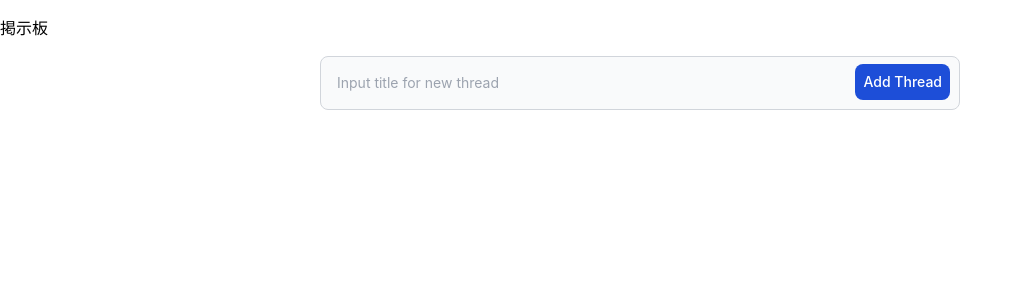
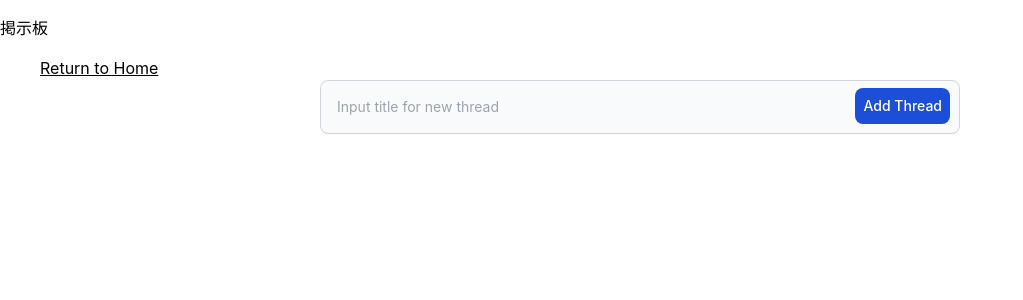
Before and after one commit to hikari-8/react-basic-online-message-board, a React (Create React App) app: page /thread/new in a window 1280 px wide. Shown: the top 300 px of the page, without its empty margins (0-1023 px from the left). Built offline with nearby package versions, Linux system fonts and the light colour scheme.

Commit message:
feature/ add link to home ✨

```diff
--- a/src/components/model/thread/threadList.tsx
+++ b/src/components/model/thread/threadList.tsx
@@ -15,7 +15,6 @@ export const ThreadList:React.FC<ThreadListProps> =({threads})=> {
               <li key={thread.id}>
                 <ThreadListCard thread={thread} />
               </li>
-
               )
               })
           }
--- a/src/components/pages/createThread.tsx
+++ b/src/components/pages/createThread.tsx
@@ -1,6 +1,6 @@
 import axios from "axios";
 import React, { useState } from "react";
-import { useNavigate } from "react-router-dom";
+import { Link, useNavigate } from "react-router-dom";
 import { ThreadForm } from "../ui/button/input/threadForm";
 
 export const CreateThread:React.FC =()=> {
@@ -22,6 +22,7 @@ export const CreateThread:React.FC =()=> {
   }
   return (
     <>
+      <Link to="/" className="underline ml-10">Return to Home</Link>
       <ThreadForm
         buttonName="Add Thread"
         placeholderText="Input title for new thread"
```
